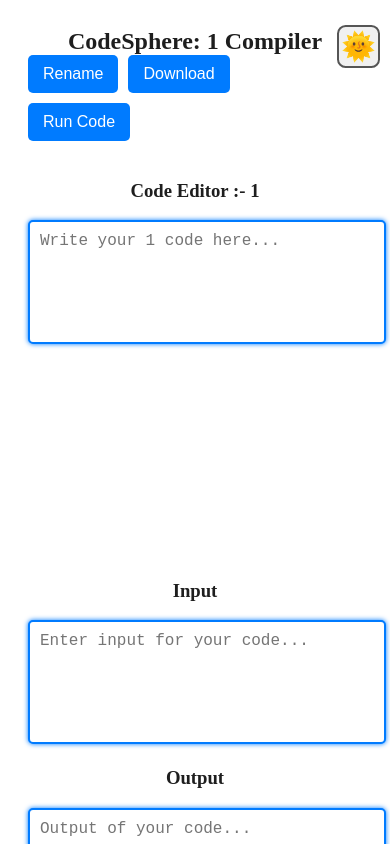
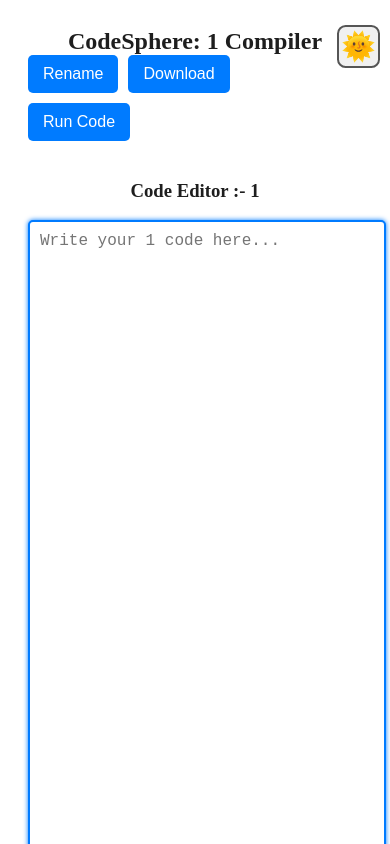
Before and after one commit to avinashvermaaa/spherecode, a React (Create React App) app in the folder frontend/: page /compiler/1 in a window 390 px wide. Shown: the top 844 px of the page. Built offline with nearby package versions, Linux system fonts and the light colour scheme.

Commit message:
fixed darkmode, screen flexible, added comments

```diff
--- a/frontend/src/pages/CompilerPage.css
+++ b/frontend/src/pages/CompilerPage.css
@@ -1,75 +1,77 @@
+/* Compiler Page Styling */
 .compiler-page {
     padding: 20px;
     text-align: center;
 }
 
+/* Header Section */
 .compiler-page .header {
     display: flex;
-    justify-content: space-between;
+    justify-content: space-between; /* Spreads items apart */
     align-items: center;
     margin-bottom: 20px;
-    flex-wrap: wrap;
-    /* Ensures responsiveness */
+    flex-wrap: wrap; /* Ensures responsiveness */
 }
 
+/* Header Title Styling */
 .compiler-page .header h2 {
-    flex-grow: 1;
+    flex-grow: 1; /* Allows title to expand */
     text-align: center;
     margin: 0;
 }
 
+/* Container for Header Buttons & Dark Mode Toggle */
 .compiler-page .header-buttons-container {
     display: flex;
     align-items: center;
-    flex-wrap: wrap;
-    /* Allows wrapping for smaller screens */
+    flex-wrap: wrap; /* Wraps buttons on small screens */
     margin-right: 50px;
 }
 
+/* Header Buttons */
 .compiler-page .header-buttons {
     display: flex;
-    gap: 10px;
-    flex-wrap: wrap;
-    /* Ensures flexibility */
+    gap: 10px; /* Space between buttons */
+    flex-wrap: wrap; /* Allows wrapping on smaller screens */
     margin-right: 0;
 }
 
+/* Individual Header Button */
 .compiler-page .header-button {
     padding: 10px 15px;
     font-size: 16px;
-    background-color: #007bff;
+    background-color: #007bff; /* Primary button color */
     color: white;
     border: none;
     border-radius: 5px;
     cursor: pointer;
-    flex-shrink: 0;
-    /* Prevents buttons from shrinking */
+    flex-shrink: 0; /* Prevents shrinking */
 }
 
+/* Button Hover Effect */
 .compiler-page .header-button:hover {
     background-color: #0056b3;
 }
 
+/* Main Compiler Layout */
 .compiler-container {
     display: flex;
     justify-content: space-between;
     align-items: flex-start;
-    height: 82vh;
-    flex-wrap: wrap;
-    /* Allows elements to adjust dynamically */
+    height: 82vh; /* Fixed height */
+    flex-wrap: wrap; /* Ensures responsiveness */
 }
 
+/* Code Editor Styling */
 .code-editor {
     width: 62%;
     display: flex;
     flex-direction: column;
-    height: 100%;
-    min-height: 400px;
-    /* Ensures a reasonable minimum size */
-    /* flex-grow: 2s,mn; */
-    /* Allows expansion */
+    height: 82vh; /* Fixed height */
+    min-height: 400px; /* Ensures a minimum size */
 }
 
+/* Textarea (Code Editor, Input, and Output) */
 textarea {
     width: 100%;
     padding: 10px;
@@ -78,10 +80,11 @@ textarea {
     border-radius: 5px;
     font-family: monospace;
     font-size: 16px;
-    resize: none;
+    resize: none; /* Prevents resizing */
     min-height: 150px;
 }
 
+/* Ensuring Input and Output Boxes Have Fixed Heights */
 textarea,
 .input-box textarea,
 .output-box textarea {
@@ -89,7 +92,7 @@ textarea,
     min-height: 100px;
 }
 
-/* Dark mode styles */
+/* Dark Mode Styles */
 .dark-mode textarea,
 .dark-mode .input-box textarea,
 .dark-mode .output-box textarea {
@@ -99,32 +102,36 @@ textarea,
     box-shadow: 0 0 5px #007bff;
 }
 
+/* Input & Output Container */
 .input-output-container {
     width: 1%;
     display: flex;
     flex-direction: column;
     height: auto;
-    /* min-height: 300px; */
     flex-grow: 0.8;
 }
 
+/* Input & Output Boxes */
 .input-box,
 .output-box {
     flex-grow: 1;
     min-height: 100px;
 }
 
+/* Output Box Specific Styling */
 .output-box {
     height: 35vh;
 }
 
+/* Responsive Design for Small Screens */
 @media (max-width: 768px) {
     .compiler-container {
-        flex-direction: column;
+        flex-direction: column; /* Stack elements vertically */
         align-items: center;
         height: auto;
     }
 
+    /* Full width for smaller screens */
     .code-editor,
     .input-output-container {
         width: 100%;
```
